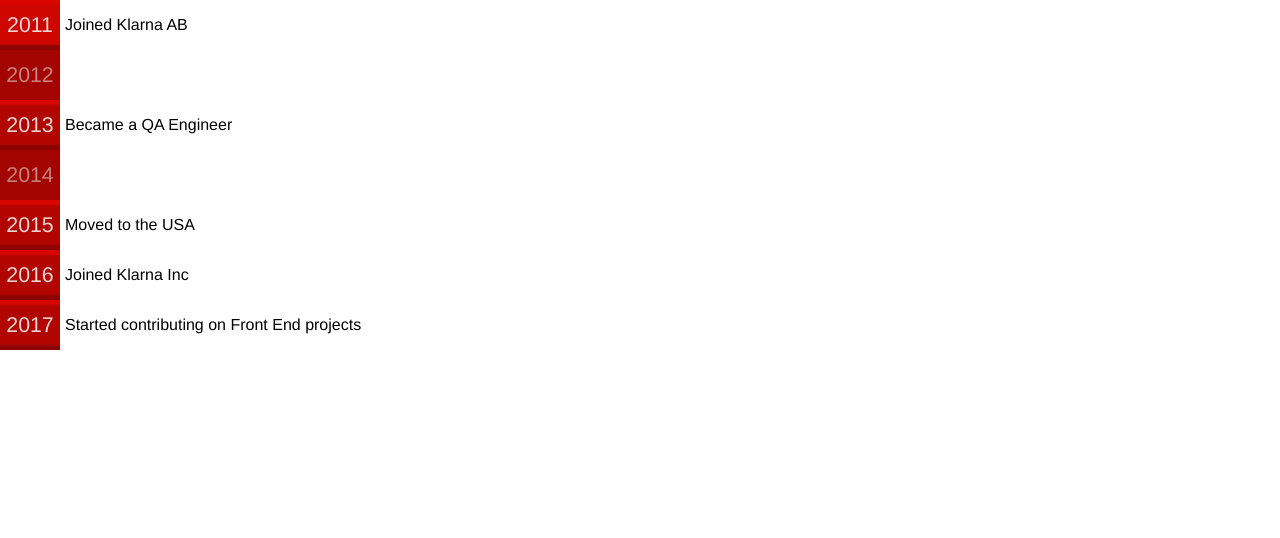
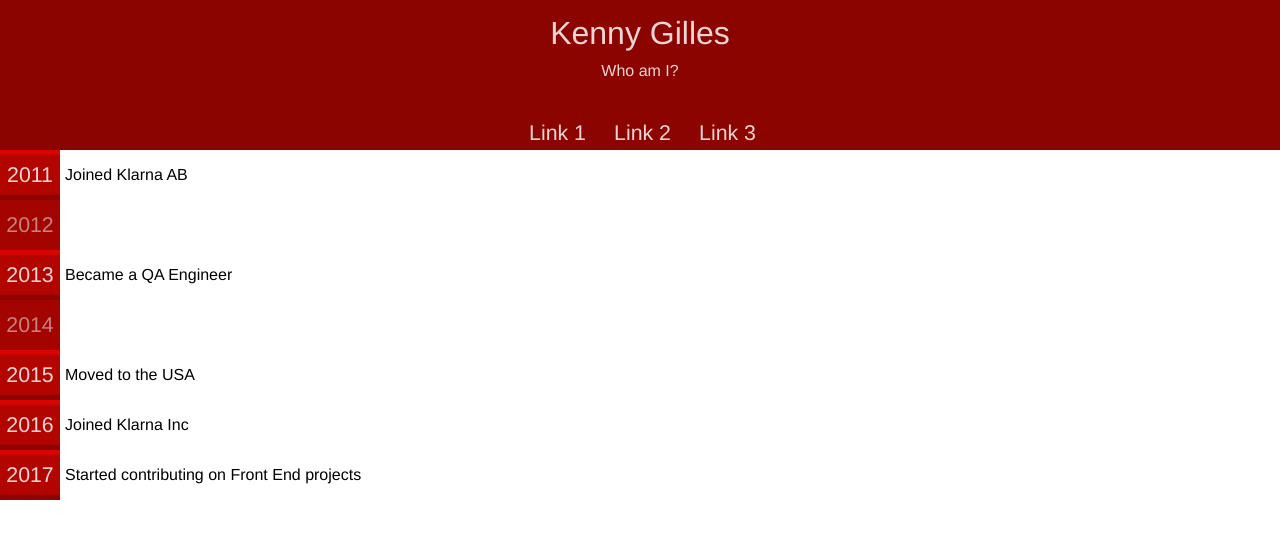
Before and after one commit to kgilles/kgilles-me, a React app: page / in a window 1280 px wide. Shown: the top 538 px of the page. Built offline with nearby package versions, Linux system fonts and the light colour scheme.

Commit message:
Create header container

```diff
--- a/src/components/Event/index.scss
+++ b/src/components/Event/index.scss
@@ -1,13 +1,5 @@
 @import '../../scss/mixins';
-
-$container-background: #8C0400;
-$block-background: #B30500;
-$text-color: #EBD6D5;
-
-$primary-font-size: 16pt;
-$secondary-font-size: 12pt;
-$primary-font-size-active: 16.7pt;
-$secondary-font-size-active: 12.5pt;
+@import '../../scss/_variables';
 
 .eventContainer {
   width: 500px;
@@ -22,7 +14,7 @@ $secondary-font-size-active: 12.5pt;
     height: 50px;
     background-color: $block-background;
     float: left;
-    color: $text-color;
+    color: $font-color;
     padding-top: 13px;
     transition: font 0.3s;
     cursor: pointer;
--- a/src/containers/App/index.jsx
+++ b/src/containers/App/index.jsx
@@ -1,5 +1,6 @@
 import React from 'react';
 import './index.scss';
+import Header from '../Header';
 import Events from '../Events';
 
 export default class App extends React.Component {
@@ -30,12 +31,15 @@ export default class App extends React.Component {
 
   render() {
     return (
+      <div>
+        <Header />
         <Events
           {...this.state}
           startYear={this.startYear}
           endYear={this.endYear}
           toggleEventYear={this.toggleEventYear}
         />
+      </div>
     );
   }
 }
--- /dev/null
+++ b/src/containers/Header/index.jsx
@@ -0,0 +1,28 @@
+import React from 'react';
+import styles from './index.scss';
+
+export default class Header extends React.Component {
+  constructor(props) {
+    super(props);
+
+    this.state = {};
+  }
+
+  render() {
+    return (
+      <header>
+        <div className={styles.name}>
+          Kenny Gilles
+        </div>
+        <div className={styles.about}>
+          Who am I?
+        </div>
+        <div className={styles.links}>
+          <div>Link 1</div>
+          <div>Link 2</div>
+          <div>Link 3</div>
+        </div>
+      </header>
+    );
+  }
+}
--- /dev/null
+++ b/src/containers/Header/index.scss
@@ -0,0 +1,44 @@
+@import '../../scss/_variables';
+
+header {
+  width: 100%;
+  height: 150px;
+  background-color: $container-background;
+  text-align: center;
+
+  div {
+    color: $font-color;
+  }
+
+  .name {
+    padding-top: 15px;
+    font-size: 24pt;
+  }
+
+  .about {
+    font-size: $secondary-font-size;
+    padding-top: 10px;
+  }
+
+  .links {
+    width: 300px;
+    margin: 0 auto;
+    position: relative;
+    top: 35px;
+    left: 25px;
+
+    div {
+      width: 25%;
+      float: left;
+      font-size: $primary-font-size;
+      padding: 6px 5px;
+      cursor: pointer;
+      border-top-left-radius: 3px;
+      border-top-right-radius: 3px;
+    }
+
+    div:hover {
+      background-color: $block-background;
+    }
+  }
+}
--- /dev/null
+++ b/src/scss/_variables.scss
@@ -0,0 +1,8 @@
+$container-background: #8C0400;
+$block-background: #B30500;
+$font-color: #EBD6D5;
+
+$primary-font-size: 16pt;
+$secondary-font-size: 12pt;
+$primary-font-size-active: 16.7pt;
+$secondary-font-size-active: 12.5pt;
```
Lines whose indentation alone changed are shown as unchanged.
